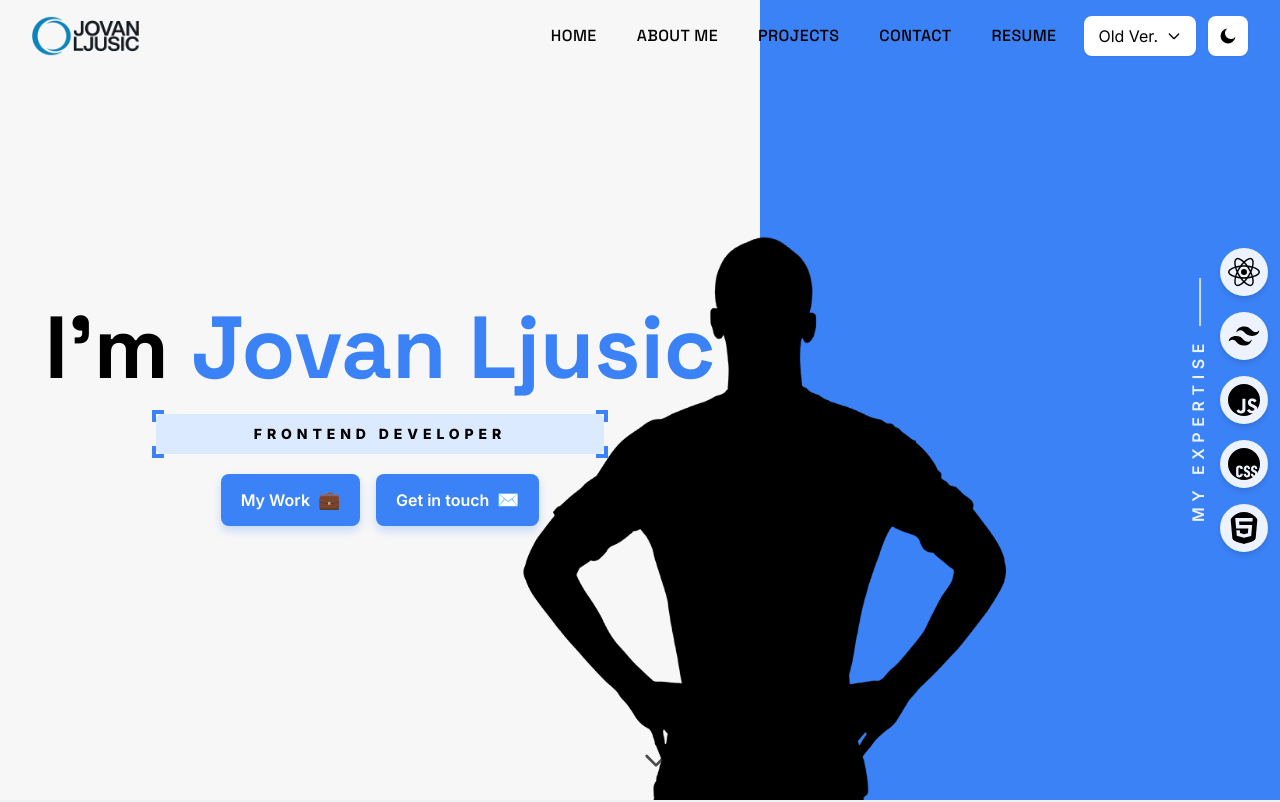
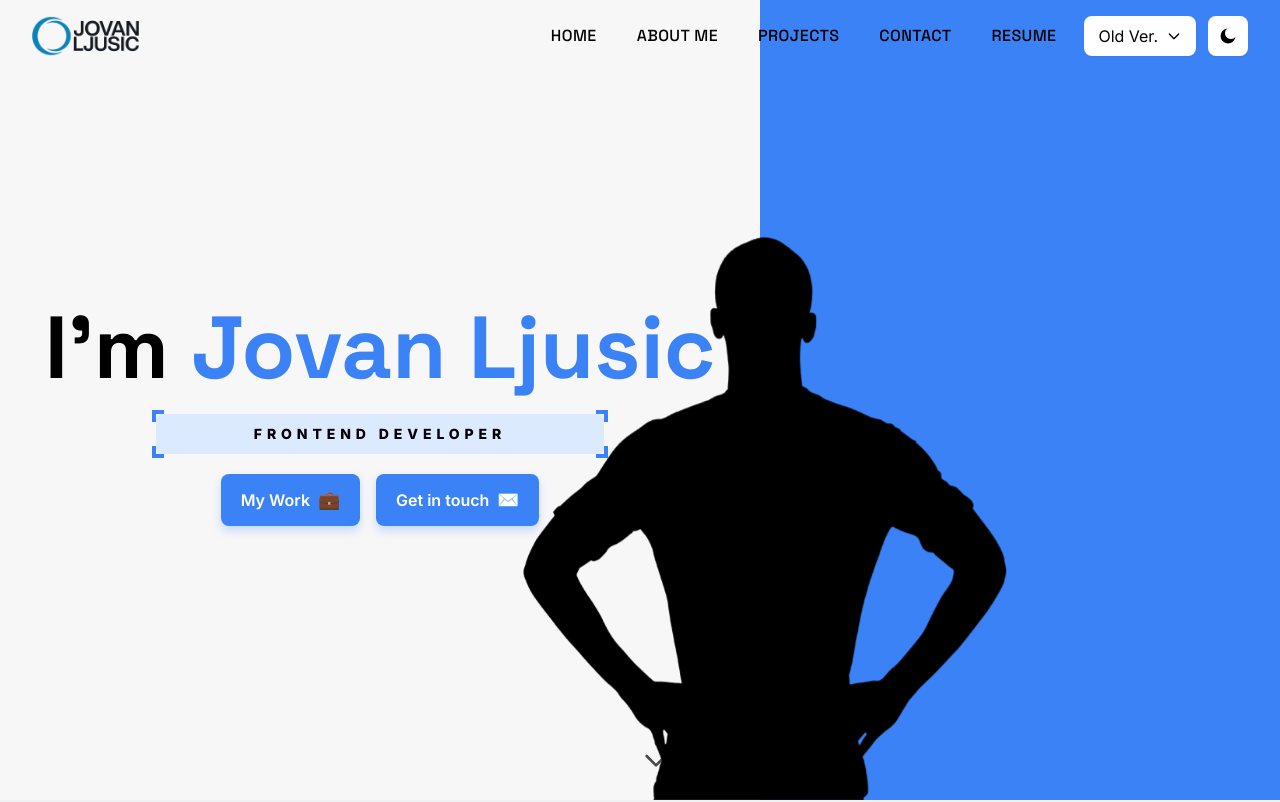
Before and after one commit to therealyhn/v2portfolio, a React (Vite) app: page / in a window 1280 px wide. Shown: the top 802 px of the page. Built offline with nearby package versions, Linux system fonts and the light colour scheme.

Commit message:
done, add my img

```diff
--- a/src/components/hero/Expertise.jsx
+++ b/src/components/hero/Expertise.jsx
@@ -1,12 +1,15 @@
 
 function ExpertiseLabel({ className = "" }) {
   return (
-    <div className={className}>
+    <div
+      className={`${className} animate__animated animate__fadeInLeft animate__slow`}
+    >
       MY EXPERTISE
       <span className="inline-block align-middle ml-3 w-12 h-[2px] bg-white/70" />
     </div>
   );
 }
+
 
 export function TechIcons({
   tech,
@@ -17,40 +20,41 @@ export function TechIcons({
       key={idx}
       src={icon}
       alt="Tech logo"
-      className={`${itemClass} hover:scale-110 transition`}
+      className={`${itemClass} animate__animated animate__fadeInUp hover:scale-110 hover:animate__pulse transition`}
       loading="lazy"
     />
   ));
 }
 
-/** Mobilna traka – horizontalni strip ikonica (ostaje ispod CTA u levoj koloni) */
+
 export function ExpertiseMobile({ tech }) {
   return (
-    <div className="mt-10 lg:hidden flex flex-col items-center">
+    <div className="mt-10 lg:hidden flex flex-col items-center animate__animated animate__fadeInUp">
       <div className="text-xs uppercase tracking-[0.25em] text-black/70 dark:text-white/70 mb-3">
         MY EXPERTISE
       </div>
       <div className="flex items-center gap-3 overflow-x-auto py-2 -mx-2 px-2">
         <TechIcons
           tech={tech}
-          itemClass="w-10 h-10 p-2 bg-white/90 dark:bg-white/80 rounded-full shadow-md shrink-0"
+          itemClass="w-10 h-10 p-2 bg-white/90 dark:bg-white/80 rounded-full shadow-md shrink-0 animate__animated animate__fadeInUp"
         />
       </div>
     </div>
   );
 }
 
-/** Desktop – vertikalni label + stub ikonica (u desnom panelu) */
+
 export function ExpertiseDesktop({ tech }) {
   return (
     <>
-      {/* vertikalni label */}
       <div className="hidden lg:block absolute top-1/2 -translate-y-1/2 -right-10">
-        <ExpertiseLabel className="-rotate-90 tracking-[0.35em] text-white/90 font-semibold" />
+        <div className="-rotate-90">
+          <ExpertiseLabel className="tracking-[0.35em] text-white/90 font-semibold animate__animated animate__fadeInLeft" />
+        </div>
       </div>
 
-      {/* stub ikonica */}
-      <div className="hidden lg:flex flex-col gap-4 items-center absolute right-3 top-1/2 -translate-y-1/2">
+
+      <div className="hidden lg:flex flex-col gap-4 items-center absolute right-3 top-[37%] -translate-y-1/2 animate__animated animate__fadeInUp animate__slow">
         <TechIcons tech={tech} />
       </div>
     </>
--- a/src/components/hero/HeroBadge.jsx
+++ b/src/components/hero/HeroBadge.jsx
@@ -1,12 +1,15 @@
-
 export default function HeroBadge({ text = "FRONTEND DEVELOPER" }) {
     return (
-        <div className="mt-6 inline-flex md:w-2/3 justify-center items-center gap-3 px-5 py-2.5 rounded-md relative
-                    bg-brand-100 text-black dark:bg-white/10 dark:text-white">
+        <div
+            className="mt-6 inline-flex md:w-2/3 justify-center items-center gap-3 px-5 py-2.5 rounded-md relative
+                 bg-brand-100 text-black dark:bg-white/10 dark:text-white
+                 animate__animated animate__fadeInUp"
+        >
             <span className="tracking-[0.30em] sm:tracking-[0.35em] font-extrabold text-xs sm:text-sm">
                 {text}
             </span>
 
+            {/* corners */}
             <span className="absolute -left-1 -top-1 w-3 h-3 border-l-[4px] border-t-[4px] border-brand" />
             <span className="absolute -right-1 -top-1 w-3 h-3 border-r-[4px] border-t-[4px] border-brand" />
             <span className="absolute -left-1 -bottom-1 w-3 h-3 border-l-[4px] border-b-[4px] border-brand" />
--- a/src/components/hero/HeroButtons.jsx
+++ b/src/components/hero/HeroButtons.jsx
@@ -1,17 +1,20 @@
-
 export default function HeroButtons() {
   return (
     <div className="mt-5 flex flex-row flex-wrap items-center gap-3 sm:gap-4">
       <a
         href="#projects"
         className="inline-flex items-center gap-2 rounded-lg bg-brand text-white px-5 py-3 font-semibold
-                   hover:bg-brand-600 hover:-translate-y-0.5 transition transform shadow-glow-sm">
+                   hover:bg-brand-600 hover:-translate-y-0.5 transition transform shadow-glow-sm
+                   animate__animated animate__fadeInUp animate__delay-1s"
+      >
         My Work <span className="text-lg">💼</span>
       </a>
       <a
         href="#contact"
         className="inline-flex items-center gap-2 rounded-lg bg-brand text-white px-5 py-3 font-semibold
-                   hover:bg-brand-600 hover:-translate-y-0.5 transition transform shadow-glow-sm">
+                   hover:bg-brand-600 hover:-translate-y-0.5 transition transform shadow-glow-sm
+                   animate__animated animate__fadeInUp animate__delay-2s"
+      >
         Get in touch <span className="text-lg">✉</span>
       </a>
     </div>
--- a/src/components/hero/HeroTitle.jsx
+++ b/src/components/hero/HeroTitle.jsx
@@ -1,7 +1,9 @@
-
 export default function HeroTitle({ name = "Jovan Ljusic" }) {
   return (
-    <h1 className="font-heading text-[40px] sm:text-[56px] md:text-[72px] lg:text-[88px] leading-[0.95] font-extrabold">
+    <h1
+      className="font-heading text-[40px] sm:text-[56px] md:text-[72px] lg:text-[88px] leading-[0.95] font-extrabold
+                 animate__animated animate__fadeInUp animate__delay-1s"
+    >
       I’m <span className="text-brand">{name}</span>
     </h1>
   );
--- a/src/components/hero/Portrait.jsx
+++ b/src/components/hero/Portrait.jsx
@@ -1,4 +1,3 @@
-
 import person from "../../assets/hero.png";
 
 export default function Portrait() {
@@ -11,6 +10,7 @@ export default function Portrait() {
         left-1/2 -translate-x-1/2 w-[360px] sm:w-[420px] lg:w-[520px]
         max-w-full select-none
         lg:left-1 lg:-translate-x-1/2
+        animate__animated animate__fadeIn animate__delay-0.5s
       "
             loading="lazy"
         />
--- a/src/sections/Home.jsx
+++ b/src/sections/Home.jsx
@@ -40,7 +40,7 @@ export default function Home() {
             <a
                 href="#about"
                 className="hidden md:block absolute bottom-6 left-1/2 -translate-x-1/2 text-black/70 dark:text-white/70
-             hover:text-brand transition-colors animate-bounce"
+             hover:text-brand transition-colors animate-bounce cursor-pointer"
                 aria-label="Scroll to About section"
             >
                 <svg
--- a/src/sections/Navbar.jsx
+++ b/src/sections/Navbar.jsx
@@ -39,7 +39,7 @@ export default function Navbar() {
 
     return (
         <nav
-            className={`fixed inset-x-0 top-0 z-50 transition-all ${scrolled ? "bg-surface/30 dark:bg-surface-2/80 backdrop-blur-sm" : "bg-transparent"
+            className={`fixed inset-x-0 top-0 z-50 animate__animated animate__fadeIn transition-all ${scrolled ? "bg-surface/30 dark:bg-surface-2/80 backdrop-blur-sm" : "bg-transparent"
                 }`}
         >
             <div className="mx-auto max-w-7xl px-6 lg:px-8 py-1 flex justify-between items-center">
```
